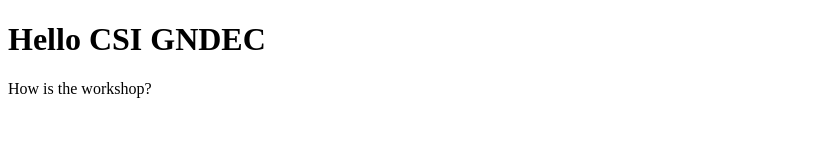
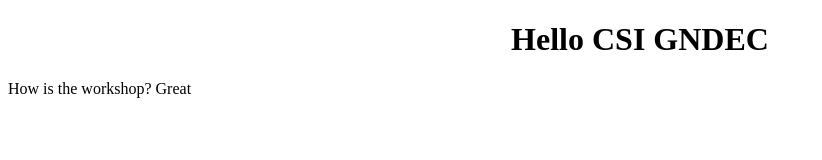
Before and after one commit to mehak-kalia/git-training, a plain HTML site: page index.html in a window 1280 px wide. Shown: the whole page, without its empty margins (0-822 px from the left). Drawn offline with Linux system fonts and the light colour scheme.

Commit message:
changed index.html

```diff
--- a/index.html
+++ b/index.html
@@ -8,10 +8,11 @@
 </head>
 <body>
 
-    <h1>Hello CSI GNDEC</h1>
+    <center><h1>Hello CSI GNDEC</h1></center>
 
     <p>
         How is the workshop?
+        Great
     </p>
 
 </body>
```
